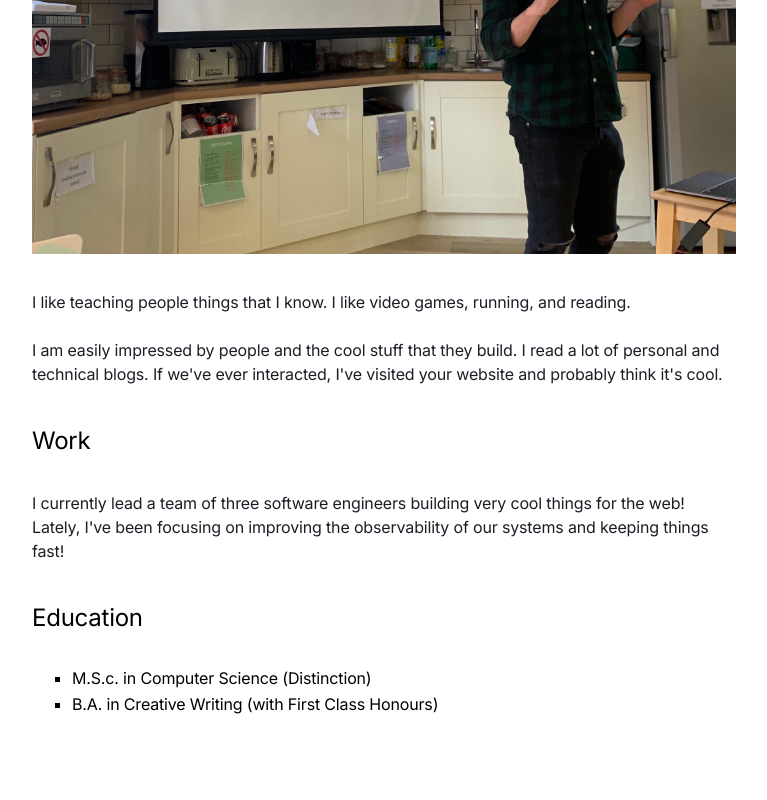
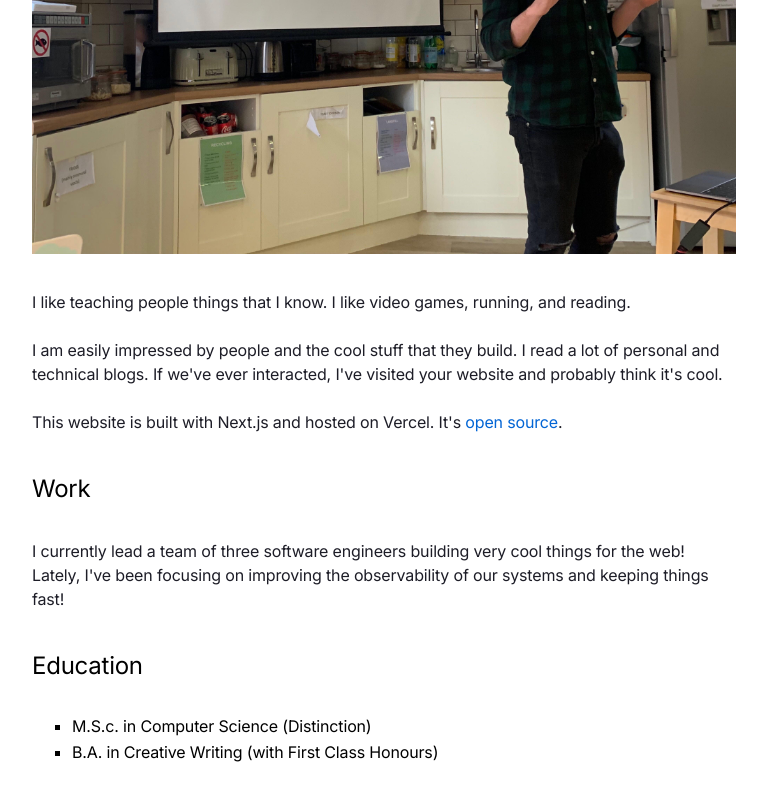
Before and after one commit to healeycodes/healeycodes.com, a Next.js app: page /about in a window 1280 px wide. Shown: the part 566-1366 px from the top of the page, without its empty margins (256-1023 px from the left). Built offline with nearby package versions, Linux system fonts and the light colour scheme.

Commit message:
Some copy changes

```diff
--- a/components/postList.js
+++ b/components/postList.js
@@ -20,7 +20,7 @@ export default function PostList({ posts }) {
       ))}
       <style jsx>{`
         .post {
-          padding-bottom: 28px;
+          padding-bottom: 20px;
         }
         .post-desc {
           margin-top: 4px;
--- a/pages/about.js
+++ b/pages/about.js
@@ -1,3 +1,5 @@
+import siteConfig from "../siteConfig.json";
+
 import SpacedImage from "../components/image";
 import Layout from "../components/layout";
 import mePresenting from "../public/assets/presenting-high-res.jpg";
@@ -34,6 +36,10 @@ export default function About() {
         read a lot of personal and technical blogs. If we've ever interacted,
         I've visited your website and probably think it's cool.
       </p>
+      <p>
+        This website is built with Next.js and hosted on Vercel. It's{" "}
+        <a href={siteConfig.REPO_URL}>open source</a>.
+      </p>
       <h2>Work</h2>
       <p>
         I currently lead a team of three software engineers building very cool
```
Also changed, not shown: posts/creating-the-golfcart-programming-language.md (+1 -1 lines), 1 other file (tests, documents, lock files or other folders).
